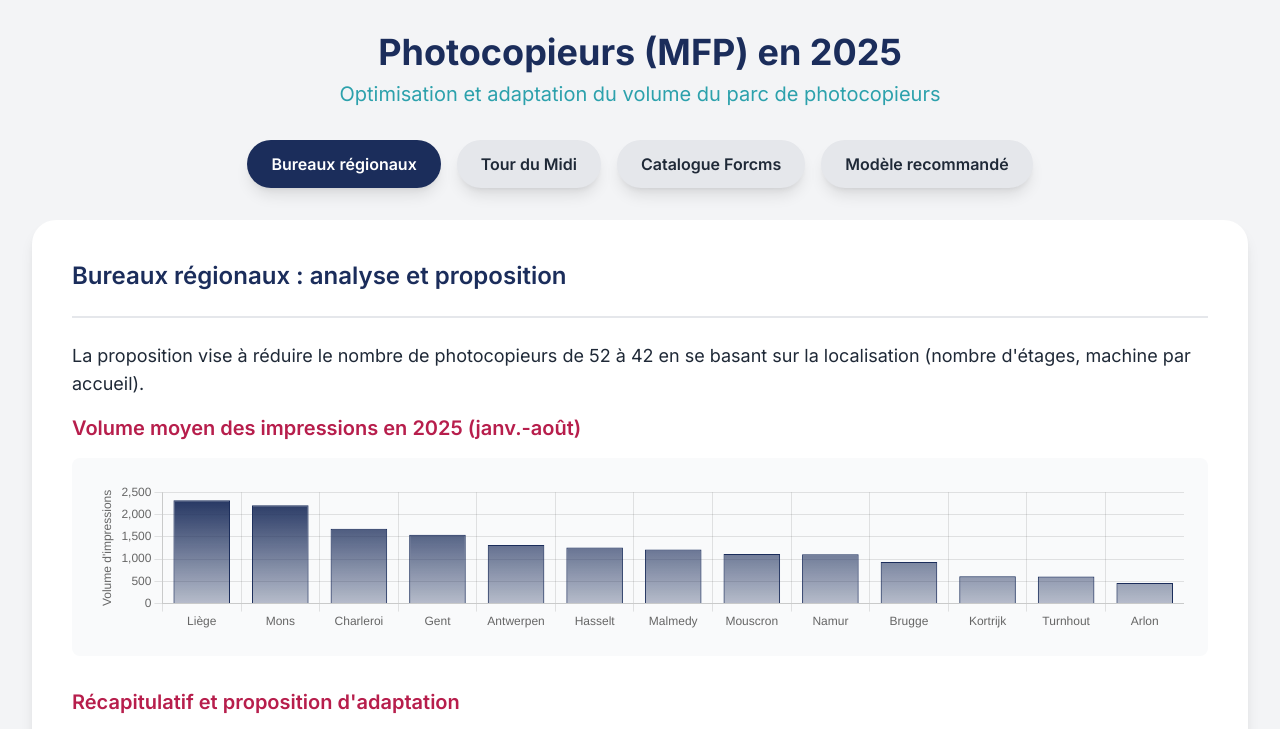
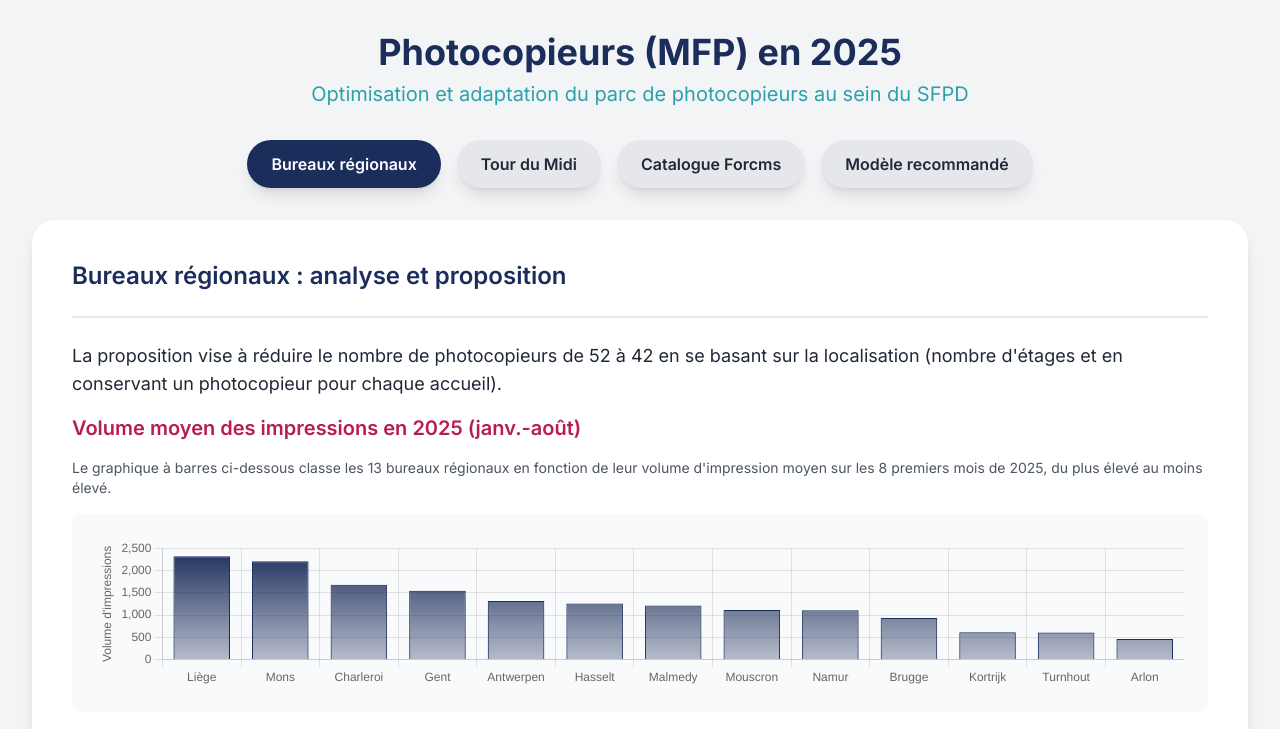
Before and after one commit to Noexicaise/MFP, a plain HTML site: page index.html in a window 1280 px wide. Shown: the top 729 px of the page. Drawn offline with nearby package versions, Linux system fonts and the light colour scheme.

Commit message:
Update index.html

```diff
--- a/index.html
+++ b/index.html
@@ -57,7 +57,7 @@
             Photocopieurs (MFP) en 2025
         </h1>
         <p class="text-xl text-center text-[#2CA1AC] mb-8">
-            Optimisation et adaptation du volume du parc de photocopieurs
+            Optimisation et adaptation du parc de photocopieurs au sein du SFPD
         </p>
 
         <div class="flex justify-center mb-8">
@@ -73,10 +73,11 @@
                 <h2 class="text-2xl font-semibold text-[#1B2D5B]">Bureaux régionaux : analyse et proposition</h2>
             </div>
             <p class="text-lg mb-4">
-                La proposition vise à réduire le nombre de photocopieurs de 52 à 42 en se basant sur la localisation (nombre d'étages, machine par accueil).
+                La proposition vise à réduire le nombre de photocopieurs de 52 à 42 en se basant sur la localisation (nombre d'étages et en conservant un photocopieur pour chaque accueil).
             </p>
 
             <h3 class="text-xl font-semibold text-[#B71E4C] mb-4">Volume moyen des impressions en 2025 (janv.-août)</h3>
+            <p class="text-sm text-gray-600 mb-4">Le graphique à barres ci-dessous classe les 13 bureaux régionaux en fonction de leur volume d'impression moyen sur les 8 premiers mois de 2025, du plus élevé au moins élevé.</p>
             <div class="bg-gray-50 rounded-lg p-6 mb-8">
                 <canvas id="bureauxChart"></canvas>
             </div>
@@ -203,6 +204,7 @@
             </p>
 
             <h3 class="text-xl font-semibold text-[#B71E4C] mb-4">Volume moyen des impressions en 2025 (janv.-août)</h3>
+            <p class="text-sm text-gray-600 mb-4">Le graphique à barres ci-dessous classe les étages de la Tour du Midi en fonction de leur volume d'impression moyen sur les 8 premiers mois de 2025, du plus élevé au moins élevé.</p>
             <div class="bg-gray-50 rounded-lg p-6 mb-8">
                 <canvas id="tourChart"></canvas>
             </div>
```
